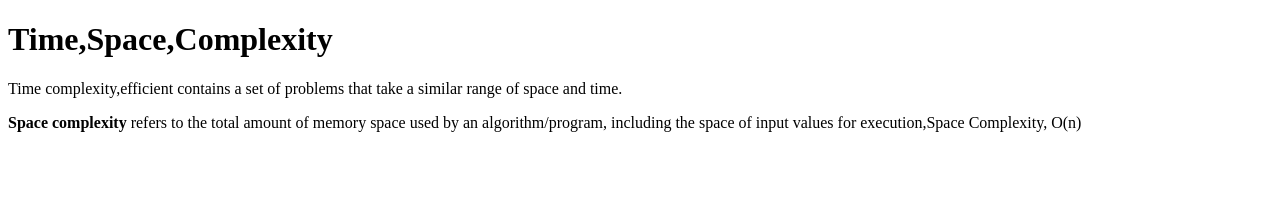
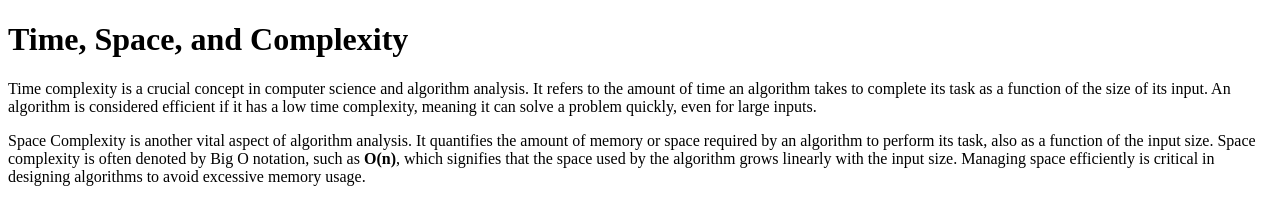
Before and after one commit to acciojob/time-and-space-complexity-kancharlashiva4, a website: page main.html in a window 1280 px wide. Drawn offline with Linux system fonts and the light colour scheme.

Commit message:
created a submission

```diff
--- a/main.html
+++ b/main.html
@@ -1,21 +1,13 @@
 <!DOCTYPE html>
+<html>
+<head>
+    <title>Time and Space Complexity</title>
+</head>
+<body>
+    <h1>Time, Space, and Complexity</h1>
 
-<html>
+    <p>Time complexity is a crucial concept in computer science and algorithm analysis. It refers to the amount of time an algorithm takes to complete its task as a function of the size of its input. An algorithm is considered efficient if it has a low time complexity, meaning it can solve a problem quickly, even for large inputs.</p>
 
-<head>
-	<link rel="stylesheet" href="styles.css">
-</head>
-      <title>Understanding Time and Space Complexity</title>
-<body>
-
-
-</script>
-<h1>Time,Space,Complexity</h1>
-	<p>Time complexity,efficient  contains a set of problems that take a similar range of space and time.</P>
-	<p><b>Space complexity</b> refers to the total amount of memory space used by an algorithm/program, including the space of input values for execution,Space Complexity, O(n)</p>
-
-
-
+    <p>Space Complexity is another vital aspect of algorithm analysis. It quantifies the amount of memory or space required by an algorithm to perform its task, also as a function of the input size. Space complexity is often denoted by Big O notation, such as <b>O(n)</b>, which signifies that the space used by the algorithm grows linearly with the input size. Managing space efficiently is critical in designing algorithms to avoid excessive memory usage.</p>
 </body>
-
 </html>
```
